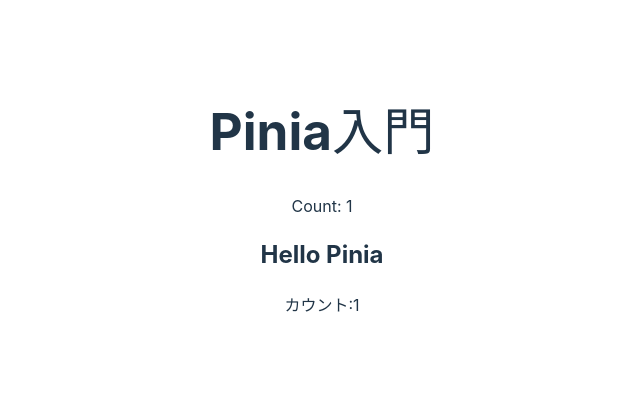
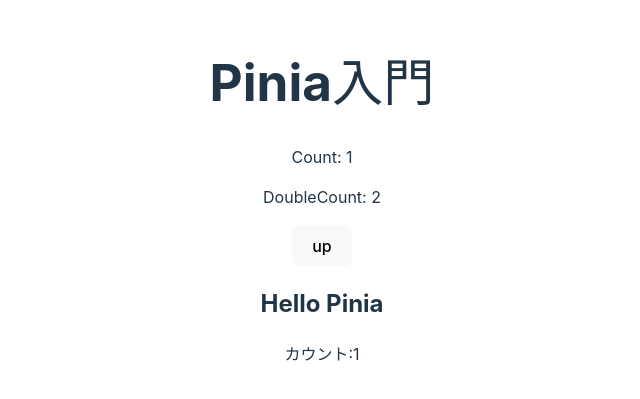
Before and after one commit to MizukiOkushima/Vuejs_3rd, a Vue app: page / in a window 1280 px wide. Shown: the part 199-598 px from the top of the page, without its empty margins (318-958 px from the left). Built offline with nearby package versions, Linux system fonts and the light colour scheme.

Commit message:
first commit

```diff
--- a/src/App.vue
+++ b/src/App.vue
@@ -1,11 +1,18 @@
 <script setup>
 import { useStoreCounter } from './stores/counter';
 import HelloPinia from './components/HelloPinia.vue';
+import { storeToRefs } from 'pinia';
 const counter = useStoreCounter();
+const { count, doubleCount } = storeToRefs(counter);
+const { increment } = counter;
 </script>
 
 <template>
   <h1>Pinia入門</h1>
-  <p>Count: {{ counter.count }}</p>
+  <p>Count: {{ count }}</p>
+  <p>DoubleCount: {{ doubleCount }}</p>
+  <div>
+    <button @click="increment">up</button>
+  </div>
   <HelloPinia />
 </template>
--- a/src/stores/counter.js
+++ b/src/stores/counter.js
@@ -1,7 +1,29 @@
-import { defineStore } from 'pinia';
+import { defineStore } from "pinia";
+import { ref, computed } from "vue";
 
-export const useStoreCounter = defineStore('counter', {
-  state: () => ({
-    count: 1,
-  }),
+// export const useStoreCounter = defineStore("counter", {
+//   state: () => ({
+//     count: 1,
+//     count2: 2,
+//     user: {
+//       name: "John Doe",
+//     },
+//   }),
+//   getters: {
+//     doubleCount: (state) => state.count * 2,
+//   },
+//   actions: {
+//     increment() {
+//       this.count++;
+//     },
+//   },
+// });
+
+export const useStoreCounter = defineStore("counter", () => {
+  const count = ref(1);
+  const increment = () => {
+    count.value++;
+  };
+  const doubleCount = computed(() => count.value * 2);
+  return { count, increment, doubleCount };
 });
```
